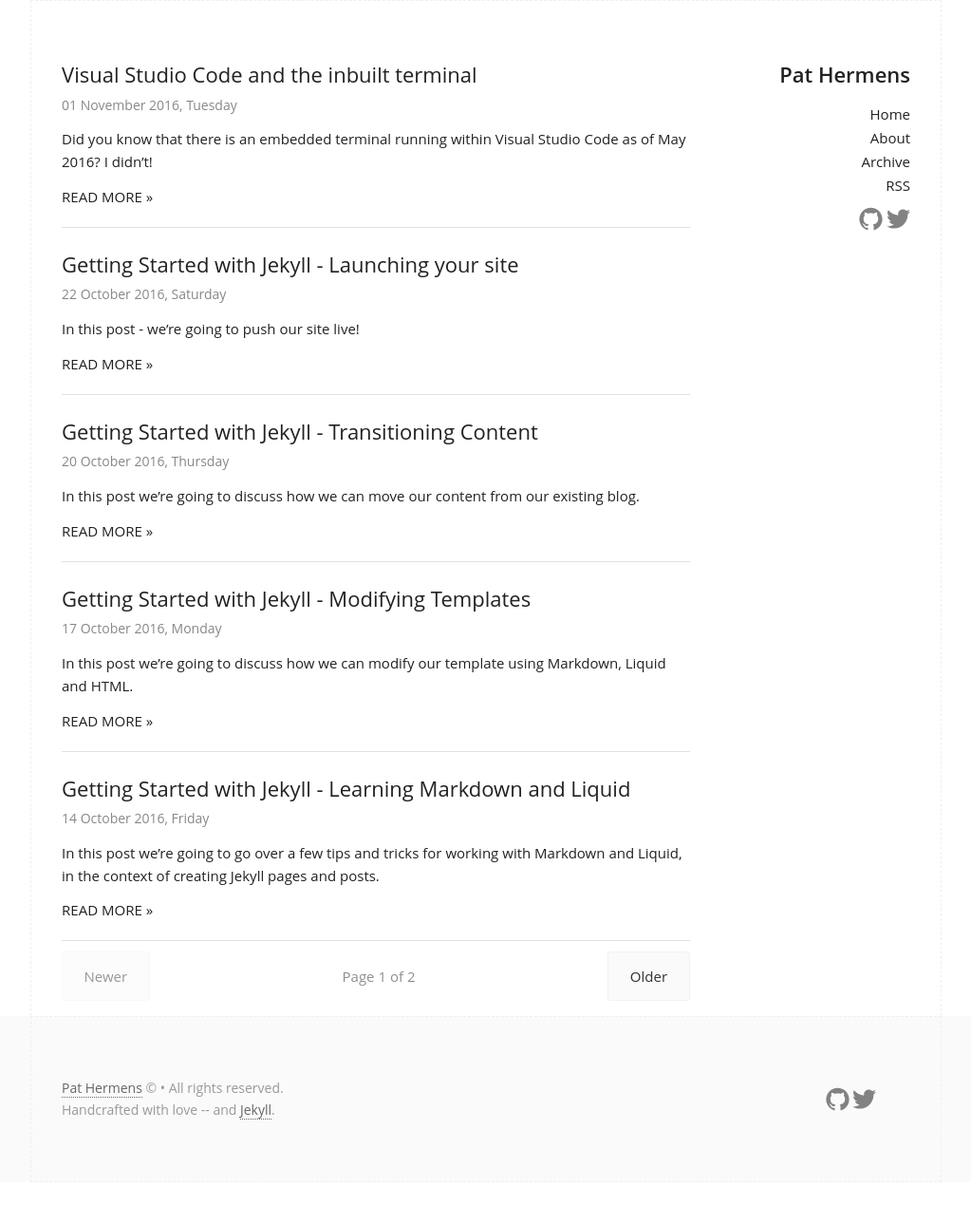
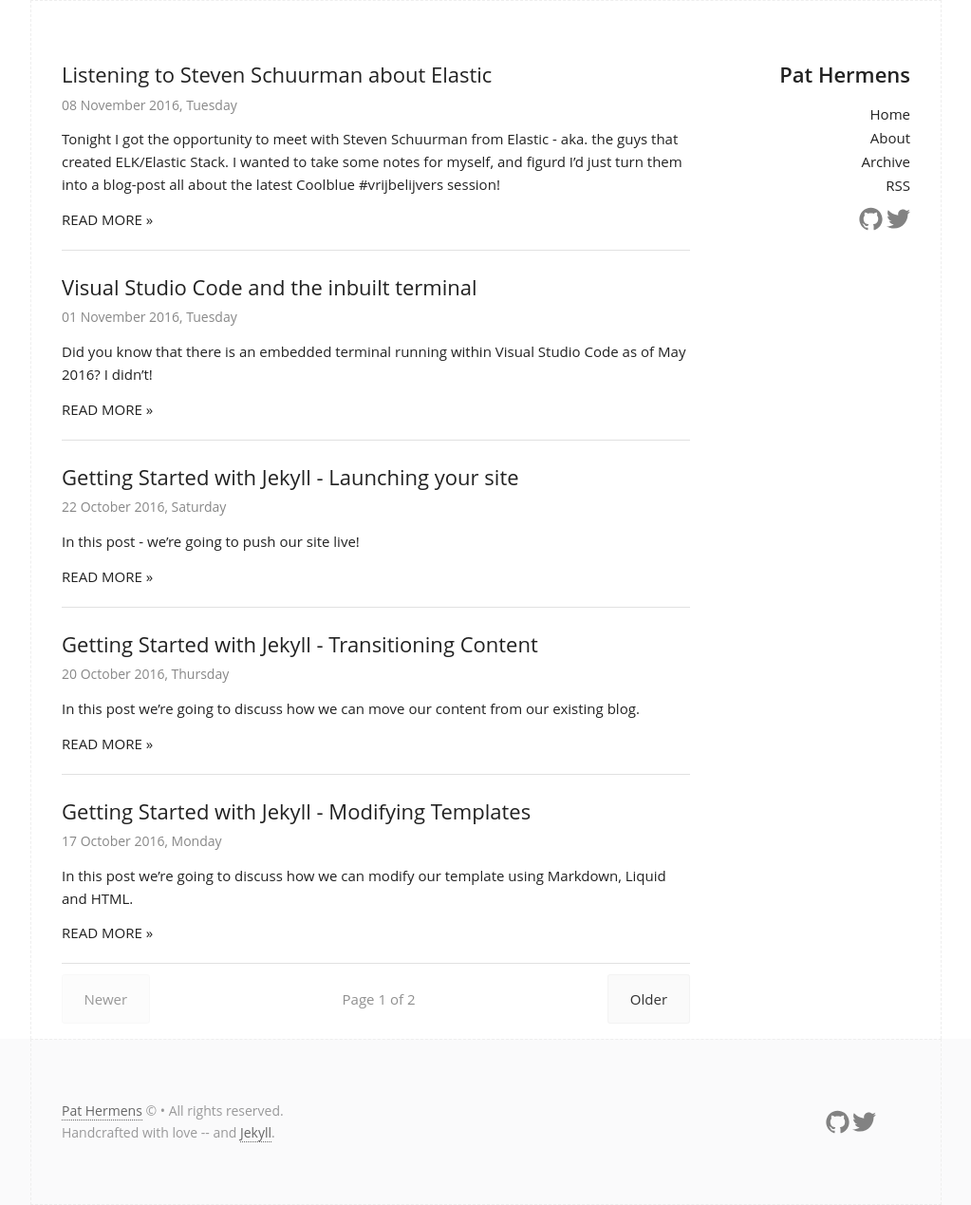
Before and after one commit to PHeonix25/PHeonix25.github.io, a Jekyll site: the page built from index.html, in a window 1280 px wide. Shown: the whole page at 95% size, without its empty margins (128-1151 px from the left). Built offline with Jekyll 4.4.1, drawn with Linux system fonts in a browser that asks for light colours; the list of posts is cut into pages by our own code; before the commit the page ends 1245 px from its top, so only the background shows below that; some of the changed lines change nothing that is shown.

Commit message:
Finishes off the blog post about Steven & Elastic

```diff
--- a/_posts/2016-11-08-Listening-to-Steven-Schuurman-about-Elastic.md
+++ b/_posts/2016-11-08-Listening-to-Steven-Schuurman-about-Elastic.md
@@ -3,31 +3,55 @@
 title: "Listening to Steven Schuurman about Elastic"
 date: 2016-11-08 00:00:00 +0000
 categories: elastic-stack
-published: false
+published: true
 ---
 
-Tonight I got the opportunity to meet with [Steven Schuurman](https://twitter.com/stevenschuurman) from [Elastic](https://www.elastic.co/) - aka. the guys that created ELK/Elastic Stack
+Tonight I got the opportunity to meet with [Steven Schuurman](https://twitter.com/stevenschuurman) from [Elastic](https://www.elastic.co/) - aka. the guys that created ELK/Elastic Stack. I wanted to take some notes for myself, and figurd I'd just turn them into a blog-post all about the latest Coolblue [#vrijbelijvers](https://twitter.com/hashtag/vrijblijvers) session!
 <!--description-->
+
+---
 
 ## *Super tof!*
 Jazeker! Not only did he give us some great stories about the successes of Elastic Stack (all the way up to the reversioning of `v2`+`v3`+`v4` into `v5`) but I also took the opportunity to share a beer with him after the talk and learn about how Elastic works as a development-oriented company.
 
+![Steven Schuurman presenting at Coolblue #vrijblijvers](/assets/img/stevenschuurman_vrijblivers.jpg)
+
 ## Some background on my expectations
-Firstly, I didn't expect the talk to be very technical, because although Steven is listed as a [Founder of Elastic Search](https://www.elastic.co/about/leadership) he is no [Shay Bannon](http://thedudeabides.com/). **That being said**, the way that Steven was able to deliver the story of Elastic - and growing a company from a team of 4 to a team of 400 - shows that he has had his finger on the (technical) pulse for the whole trip, and what a trip it must have been.
+Firstly, I didn't expect the talk to be very technical, because although Steven is listed as a [Founder of Elastic Search](https://www.elastic.co/about/leadership) -- he is no [Shay Bannon](http://thedudeabides.com/). **That being said**, the way that Steven was able to deliver the story of Elastic - and growing a company from a team of 4 to a team of 400 - shows that he has had his finger on the (technical) pulse for the whole trip, and what a trip it must have been!
 
 ## Growing to 400...
-Steven explained to us that growing (aggressively) to 400 people is no mean feat, but one of the things that surprised me the most was that he described how he (or Shay) will interview **EVERY. SINGLE. INTERVIEWEE**. This blew my mind for a few reasons, the first of which is that there are only so many hours in the week! Secondly, I've been involved in hiring a lot of people [here at Coolblue](http://www.careersatcoolblue.com/) (and my face is still the placeholder image for some of the roles) and I don't even think I would have the patience and strength to interview thousands of people over 4 years to find 400 good "culture-fit"'s.
+Steven explained to us that growing (aggressively) to 400 people is no mean feat, but one of the things that surprised me the most was that he described how he (or Shay) has interviewed **EVERY. SINGLE. CANDIDATE**. This blew my mind for a few reasons, the first of which is that there are only so many hours in the week! Secondly, I've been involved in hiring a lot of people [here at Coolblue](http://www.careersatcoolblue.com/)[^1] and I don't even think I would have the patience and strength to interview thousands of people over 4 years to find 400 people that matched my desired "culture-fit" like he has.
 
-However, thankfully, he made it clear that Elastic is a company that has employees in over 27 countries (*I hope I heard that right*), and that they have developers in every country they have employees, which brings it almost to the same level of international representation here at Coolblue in IT. I can only hope that some of those interviews were "on-site" and he could take a nice break at the time.
+However, thankfully, he made it clear that Elastic is a company that has employees in over 27 countries (*I hope I heard that right*), and that they have developers in every country they have employees -- which brings it almost to the same level of international representation here at Coolblue in IT. I can only hope that some of those interviews were "on-site" and he could take a nice break in an exotic location at that point in time.
 
 ## Releasing software at Elastic
-Steven took the time to explain that the way that Elastic delivers software in a very "agile fashion", and that they have teams that vary in size from 3 to 10. Each is spear-headed by a Team Lead (i.e.: HR) **and** a Tech Lead (i.e.: Vision), and those responsibilities don't (or rarely) overlap, but they have no title except "Software Engineer" and "VP of Engineering" - even though some people have additional responsibilties, they are all working at the same level and that the teams would prefer to fall back on "time spent with Elastic" rather than development expertise when tough decisions have to be made. Personally, I wonder how that will pan out over time, but with them the best of luck. In some ways it reminded me of the GitHub "No Managers, except Developers that are Managers" policies of years-past.
+Steven took the time to explain the way that Elastic delivers software in a very "agile fashion", and that they have teams that vary in size from 3 to 10 developers -- depending on what is needed. Each team is spear-headed by a Team Lead (i.e.: HR/soft-skills) **and** a Tech Lead (i.e.: technical vision), and those responsibilities don't (or rarely) overlap.
+
+Another interesting point of note was that the technical employees are **all** given the title of "Software Engineer"[^2] - even though some people have additional responsibilties, they are all working at the same level and that the teams would prefer to fall back on "time spent with Elastic", rather than development expertise when tough decisions have to be made about the product.
+
+Personally, I truly wonder how that will pan out over time, but wish them the best of luck. In some ways it reminded me of the GitHub "No Managers, except Developers that are Managers" policies of years-past...
 
 ## Delivering value?
-Previously, Steven explained, there were a lot of teams working to their own cadence. In recent times though, they have sought to align the development teams with quarterly sessions to define a release and work towards it. For me, this is most visible in the restructuring of the versioning - whatever is ready will make it to `v6` (or `v5.1`?) and whatever is not, won't. Simple, easy and clear. As such, it seems that work at Elastic is spent less on "sprints" and other ceremony, and more on "working towards a common goal", but Steven didn't get the chance to elaborate on this (or maybe each team does it differently)
+Steven explained that previously there were a lot of teams working to their own cadence. In recent times though, they have sought to align the development teams with quarterly sessions to define a release and work towards it. For me, this is most visible in the restructuring of the versioning - whatever is ready will make it to `v6` (or `v5.1`?) and whatever is not, won't: *Simple, easy, clear*.
+
+As such, it seems that work at Elastic is spent less on "sprints" (and other ceremony), and more on "working towards a common goal", but Steven didn't get the chance to elaborate on this (or maybe each team does it independently) -- just some more food for thought.
 
 ## Team Independence?
+Speaking of each team working independently, and having a lot of remote employees, it makes me wonder how the teams operate in a day-to-day manner. Steven (when we caught him at the bar after the talk) explained that they have worked hard at Elastic to ensure that each team delivers a product that is completely separate from the others.
+
+He used [Beats](https://www.elastic.co/products/beats) and [LogStash](https://www.elastic.co/products/logstash) as two examples - they rely on a common API (from the `core` team?) but work and (used to) deliver completely independently from one another. He didn't get the chance to explain how the team working on the core functionality operates (as I imagine they cannot work without interference or collaboration), but he did emphasise that they try and keep collaboration to a very VERY well defined set of expectations (API's, requirements, dates) and that it's turned out quite well for Elastic.
 
 ## Working Remotely?
+While discussing working remotely, one of the most important things that Steven mentioned during his talk was that in order to maintain company culture (or even just to have a successful company) you need to have a team of people that **know**  each other, people that **understand** each other, and people that **empahise** with each other. He said there is no other way that he has found to do this without getting everyone into the same space at the same time (i.e.: company-wide events where everyone gets together). He also mentioned that *"email is **illegal**"* when talking about anything that could possibly become misconstrued, and implied that they rely on video-calling for quite a lot of their communications.
 
-## Next steps.
+## Personal takeaways
+Personally, for me, the next step in this regard is to attend more #vrijblijvers events at Coolblue. Unfortunately, they aren't public, but this is the first one that I've had the chance to attend, and it was great. We've had quite some influential people present from some pretty cool companies, and knowing what I know now, it's a pity I missed out.
+
+Secondly, I'm going to take a closer look at Elastic, the company, and obviously, also the Elastic Stack[^3] itself. Not just because Steven is a successful CEO of a Dutch company, experiencing similar growth to that of "Coolblue Tech", but also because I think there are some pretty cool lessons to be learnt -- similar to those that are known about GitHub, Buffer, Netflix, Spotify and other "transparent" companies. Achieving the level of growth that Elastic AND being succesful can't have been easy.
+
+Finally, Steven, if this gets back to you at all, thanks again. It was a great session, and I was so happy we could host you (and share a beer). Proost!
+
+
+[^1]: My face is still the placeholder image for some of the roles after all...
+[^2]: ...except the VP of Engineering, [Kevin Kluge](https://twitter.com/kevinkluge).
+[^3]: I have a "Behind The Scenes" talk coming up in December about it after all.
```
Also changed, not shown: 1 other file.
